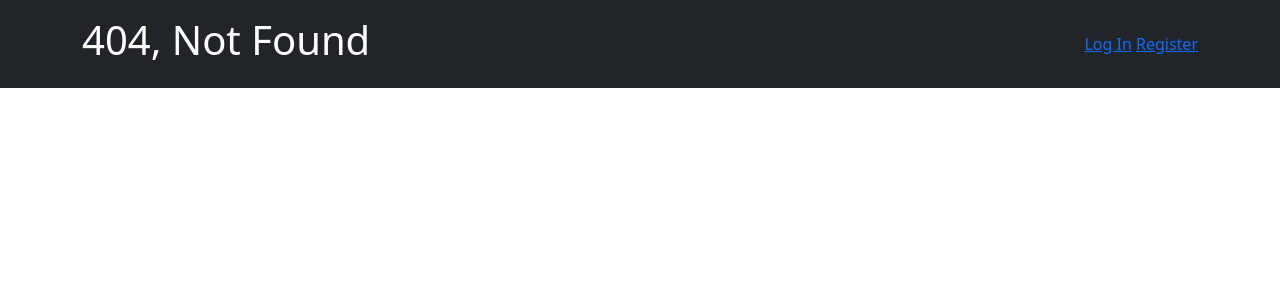
After one commit to SmarfMagoosh/AttackProject, a Flask app: template server/templates/404.html in a window 1280 px wide. The commit adds this page. Shown: the top 300 px of the page. Run offline with Flask 3, Linux system fonts and the light colour scheme; the template is opened without the code that fills it, so the values that code supplies are empty.

Commit message:
small qol

```diff
--- a/server/app.py
+++ b/server/app.py
@@ -239,3 +239,7 @@ def post_deposit():
         for field, error in form.errors.items():
             flash(f"{field}: {error}")
     return redirect(url_for("get_home"))
+
+@app.errorhandler(404)
+def not_found(e):
+    return render_template("404.html"), 404
--- a/server/static/styling.css
+++ b/server/static/styling.css
@@ -0,0 +1,7 @@
+.positive {
+    color: green;
+}
+
+.negative {
+    color: red;
+}
--- /dev/null
+++ b/server/templates/404.html
@@ -0,0 +1,13 @@
+{% extends "base.html" %}
+{% block title %} 404 Not Fount {% endblock %}
+{% block header %}
+    <h1>
+        404, Not Found
+    </h1>
+    <div>
+        <a href="{{ url_for('get_login') }}">Log In</a>
+        <a href="{{ url_for('get_register') }}">Register</a>
+    </div>
+{% endblock %}
+{% block main %}
+{% endblock %}
--- a/server/templates/home.html
+++ b/server/templates/home.html
@@ -1,7 +1,7 @@
 {% extends "base.html" %}
 {% block title %} Home {% endblock %}
 {% block header %}
-    <h1>Welcome, {{ user.username }}</h1>
+    <h1>Welcome, {{ user.first_name }} {{ user.last_name }}</h1>
     <div>
         <a href="{{ url_for('get_home') }}">Home</a>
         <a href="{{ url_for('get_logout') }}">Logout</a>
--- /dev/null
+++ b/server/todos.txt
@@ -0,0 +1,2 @@
+maybe change deposit to list only your accounts
+tweak transfer to profs requests
```
Also changed, not shown: server/credentials.txt (added, +7 -0 lines), server/templates/account.html (+4 -4 lines).
